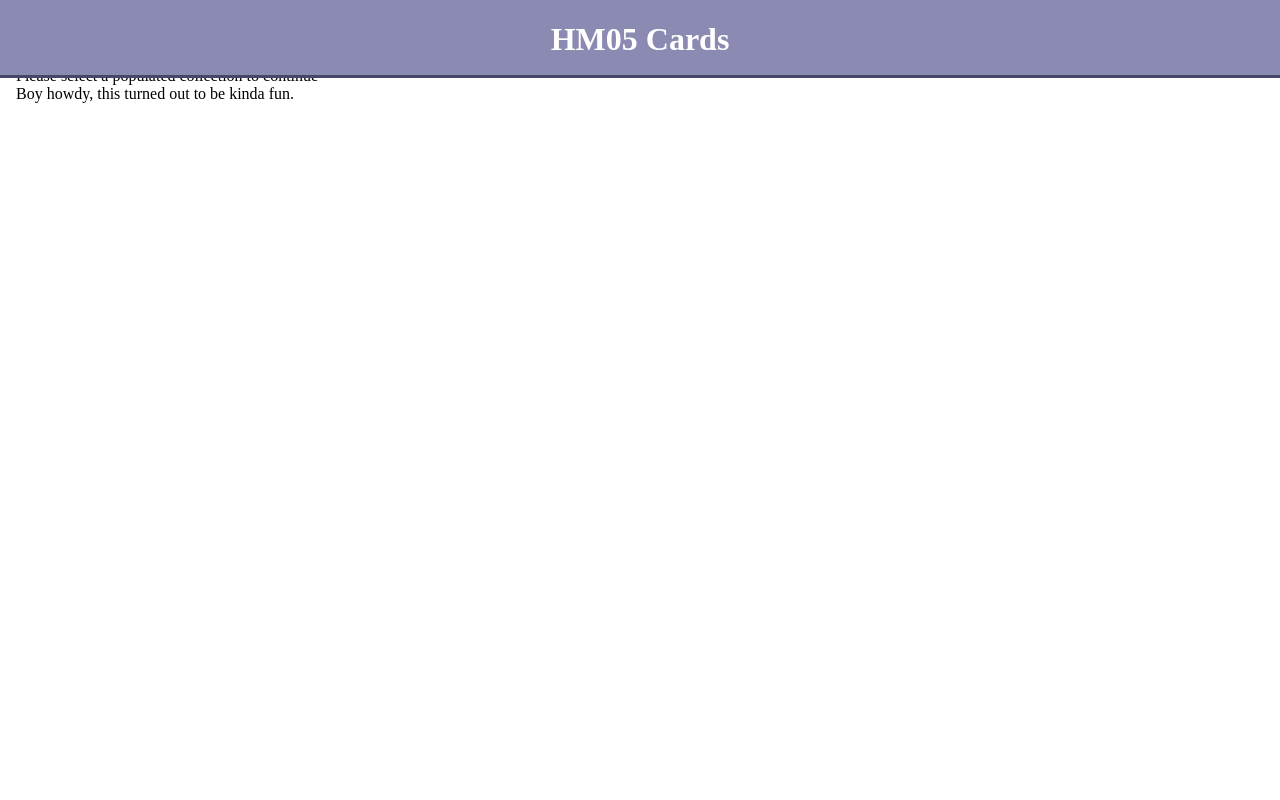
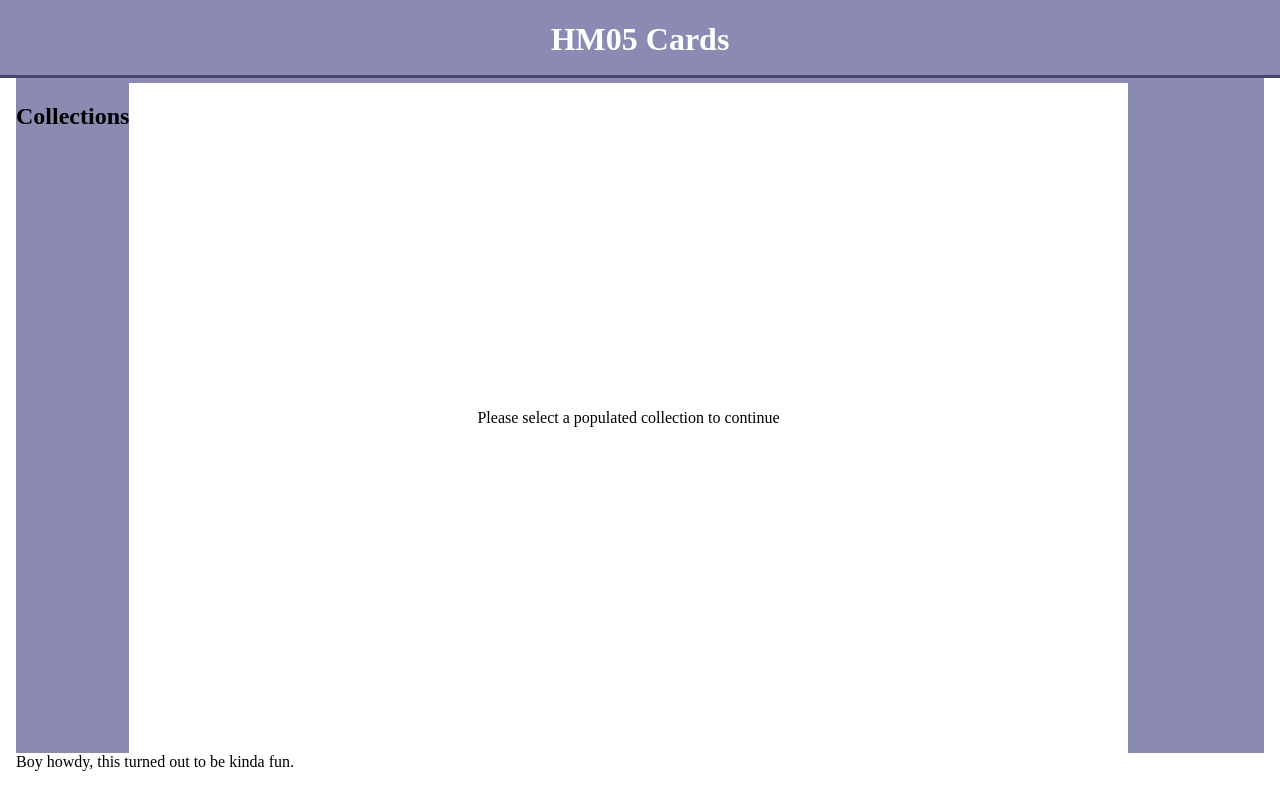
Before and after one commit to TSBrinker/flashcards, a React (Create React App) app in the folder FlashcardsFrontend/flashcards/: page / in a window 1280 px wide. Built offline with nearby package versions, Linux system fonts and the light colour scheme; no server answers.

Commit message:
Styling progress. Card now displays consistently without buttons moving around regardless of content inside

```diff
--- a/FlashcardsFrontend/flashcards/src/Components/Card/Card.css
+++ b/FlashcardsFrontend/flashcards/src/Components/Card/Card.css
@@ -0,0 +1,3 @@
+h2{
+    width: 100%;
+}
--- a/FlashcardsFrontend/flashcards/src/Components/Card/Card.jsx
+++ b/FlashcardsFrontend/flashcards/src/Components/Card/Card.jsx
@@ -9,7 +9,7 @@
   return showDefinition ? (
     <h2 onClick={flipCard}>{card.definition}</h2>
   ) : (
-    <h1 onClick={flipCard}>{card.word}</h1>
+    <h2 onClick={flipCard}>{card.word}</h2>
   );
 };
 
--- a/FlashcardsFrontend/flashcards/src/Components/CardContainer/CardContainer.css
+++ b/FlashcardsFrontend/flashcards/src/Components/CardContainer/CardContainer.css
@@ -1,4 +1,7 @@
 .CardContainer{
-    background-color: black;
-    color: white;
+    width: 80%;
+    display: flex;
+    align-items: center;
+    justify-content: center;
+    background-color: white;
 }
--- a/FlashcardsFrontend/flashcards/src/Components/CardContainer/CardContainer.jsx
+++ b/FlashcardsFrontend/flashcards/src/Components/CardContainer/CardContainer.jsx
@@ -18,7 +18,7 @@
   }, [collectionSelection]);
 
   return (
-    <div>
+    <div className="CardContainer">
       <CardViewer
         collectionSelection={collectionSelection}
         cards={cards}
--- a/FlashcardsFrontend/flashcards/src/Components/CardViewer/CardViewer.css
+++ b/FlashcardsFrontend/flashcards/src/Components/CardViewer/CardViewer.css
@@ -1,31 +1,32 @@
 .card-display {
     border: solid gray 2px;
     border-radius: 8px;
-    width: 50%;
-    padding: 50px;
+    width: 500px;
+    padding: 10px;
     margin: auto;
-    height: 150px;
+    height: 250px;
     display: flex;
+    flex-direction: column;
     text-align: center;
-    align-items: center;
-    justify-content: center;
+    justify-content: space-between;
 }
 
 .nav-display{
     height: 45px;
     display: flex;
     justify-content: space-around;
-    width: 50%;
-    margin: auto;
+    width: 90%;
+    margin: 0 auto 0 auto;
     font-size: 40px;
     align-items: center;
 }
 
-.button-container{
+.interior-button-container{
     display: flex;
-    justify-content: space-around;
-    width: 50%;
-    margin: 20px auto 20px auto;
+    align-content: flex-start;
+    justify-content: space-between;
+    width: 90%;
+    margin: 0 auto 0 auto;
     font-size: 40px;
     align-items: center;
 }
--- a/FlashcardsFrontend/flashcards/src/Components/CardViewer/CardViewer.jsx
+++ b/FlashcardsFrontend/flashcards/src/Components/CardViewer/CardViewer.jsx
@@ -43,7 +43,8 @@
     if (display === "view") {
       return (
         <div>
-          <container className="button-container">
+          <div className="card-display">
+            <container className="interior-button-container">
               <button onClick={(event) => handleDisplay("update", event)}>
                 Update This Card
               </button>
@@ -51,13 +52,13 @@
                 Delete This Card
               </button>
             </container>
-          <span className="card-display">
+            <div>
               <Card
                 card={cards[i]}
                 setShowDefinition={setShowDefinition}
                 showDefinition={showDefinition}
               />
-          </span>
+            </div>
             <container className="nav-display">
               <p onClick={previousCard}> &lt; </p>
               <p>
@@ -65,6 +66,7 @@
               </p>
               <p onClick={nextCard}> &gt; </p>
             </container>
+          </div>
           <container className="button-container">
             <button onClick={(event) => handleDisplay("create", event)}>
               Create New Flashcard
--- a/FlashcardsFrontend/flashcards/src/Components/Collection/Collection.css
+++ b/FlashcardsFrontend/flashcards/src/Components/Collection/Collection.css
@@ -2,6 +2,6 @@
     list-style-type: none;
 }
 
-button {
-    background: none;
+.collection {
+    justify-self: left;
 }
--- a/FlashcardsFrontend/flashcards/src/Components/Collection/Collection.jsx
+++ b/FlashcardsFrontend/flashcards/src/Components/Collection/Collection.jsx
@@ -6,7 +6,7 @@
     setCollectionSelection(id);
   }
 
-  return <button onClick={handleSelection}>{name}</button>;
+  return <div onClick={handleSelection}>{name}</div>;
 };
 
 export default Collection;
--- /dev/null
+++ b/FlashcardsFrontend/flashcards/src/Components/Main/Main.css
@@ -0,0 +1,7 @@
+.main-body{
+    padding-top: 75px;
+    display: flex;
+    flex-direction: row;
+    height: calc(100vh - 130px);
+    background-color: #8a8ab2;
+}
--- a/FlashcardsFrontend/flashcards/src/Components/Main/Main.jsx
+++ b/FlashcardsFrontend/flashcards/src/Components/Main/Main.jsx
@@ -2,6 +2,7 @@
 import axios from "axios";
 import Sidebar from "../Sidebar/Sidebar";
 import CardContainer from "../CardContainer/CardContainer";
+import "./Main.css";
 
 const Main = ({}) => {
   const [collections, setCollections] = useState([]);
@@ -17,7 +18,7 @@
   }
 
   return (
-    <div>
+    <div className="main-body">
       <Sidebar
         collections={collections}
         setCollectionSelection={setCollectionSelection}
--- /dev/null
+++ b/FlashcardsFrontend/flashcards/src/Components/Sidebar/Sidebar.css
@@ -0,0 +1,6 @@
+.column{
+    float: left;
+    width: 20%;
+    height: calc(100% - 100px);
+
+}
--- a/FlashcardsFrontend/flashcards/src/Components/Sidebar/Sidebar.jsx
+++ b/FlashcardsFrontend/flashcards/src/Components/Sidebar/Sidebar.jsx
@@ -3,7 +3,7 @@
 
 const Sidebar = ({ collections, setCollectionSelection }) => {
   return (
-    <div>
+    <div className="column">
       <h2>Collections</h2>
       <CollectionContainer
         collections={collections}
```
Lines whose indentation alone changed are shown as unchanged.
